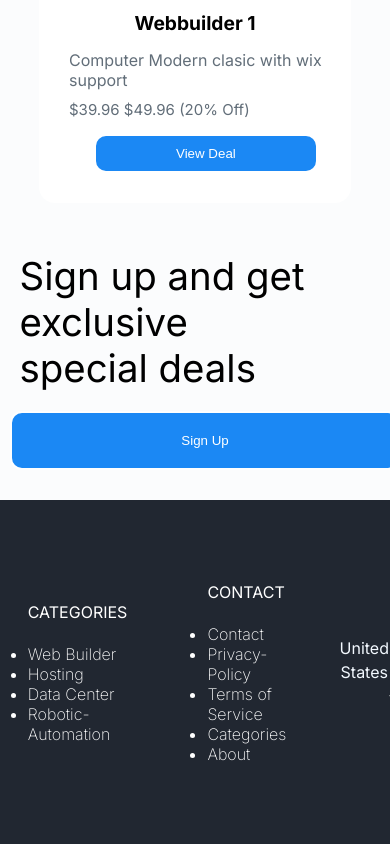
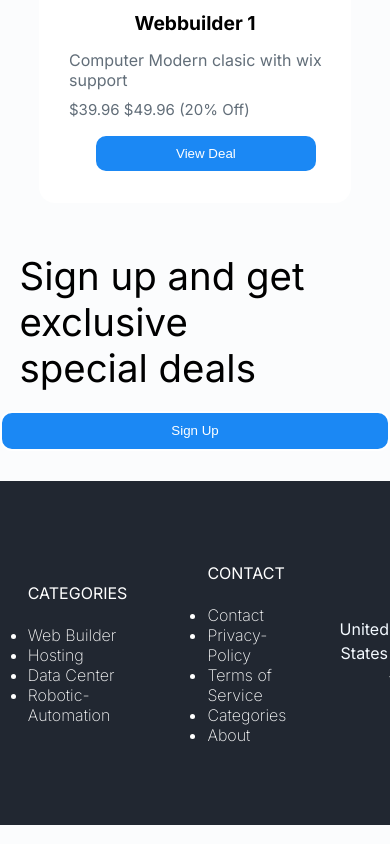
Before and after one commit to keshxvdayal/BUILDER, a React (Create React App) app: page / in a window 390 px wide. Shown: the part 5502-6346 px from the top of the page. Built offline with nearby package versions, Linux system fonts and the light colour scheme.

Commit message:
Update home.scss

```diff
--- a/src/Components/home.scss
+++ b/src/Components/home.scss
@@ -362,7 +362,7 @@ header {
   margin-bottom: 80px;
 }
 
-.sign-up > button {
+.btn-deal {
   padding: 20px;
   position: relative;
   left: 10px;
@@ -372,6 +372,14 @@ header {
   height: 100%;
   border-radius: 0px 12px 12px 0px;
   border: 2px solid white;
+  @media screen and (max-width: 768px) {
+    padding: 0px;
+
+    left: 0px;
+    padding: 0px 0px;
+    width: auto;
+    height: 40px;
+  }
 }
 
 .contact {
```
